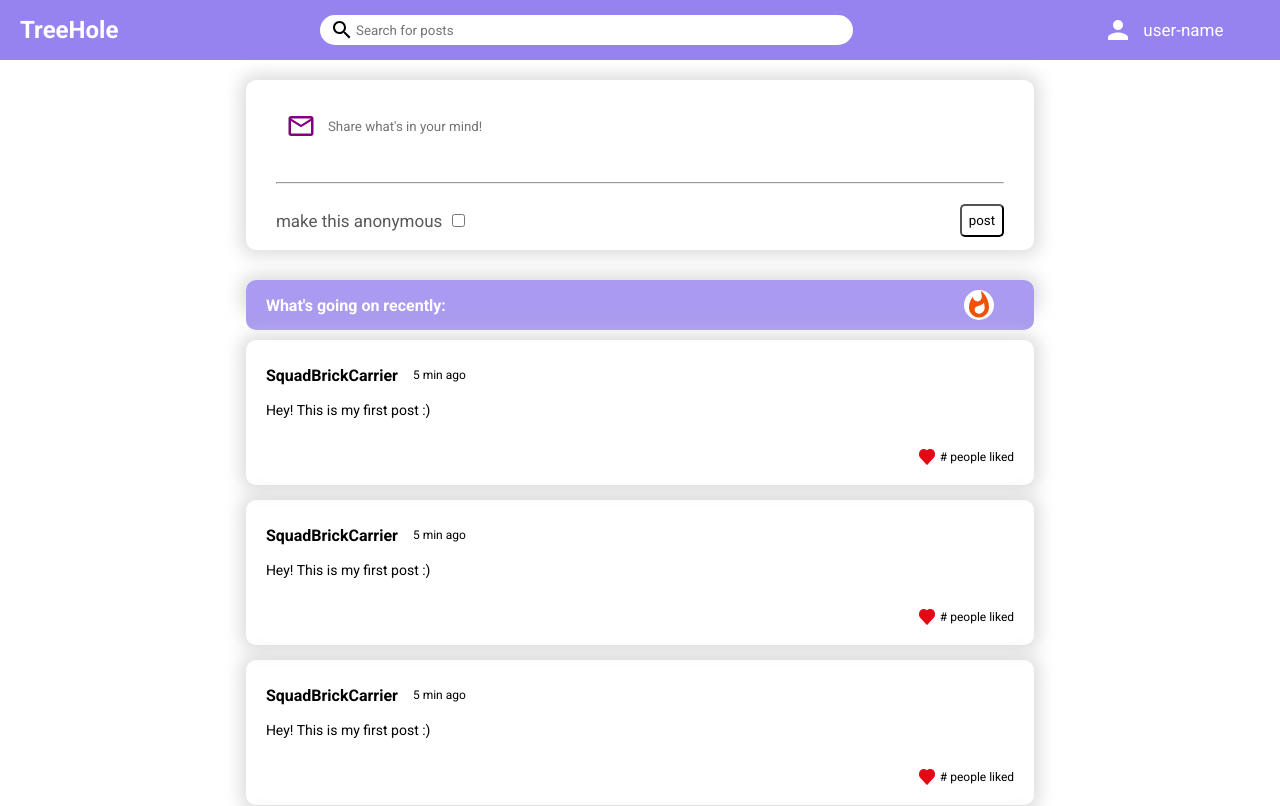
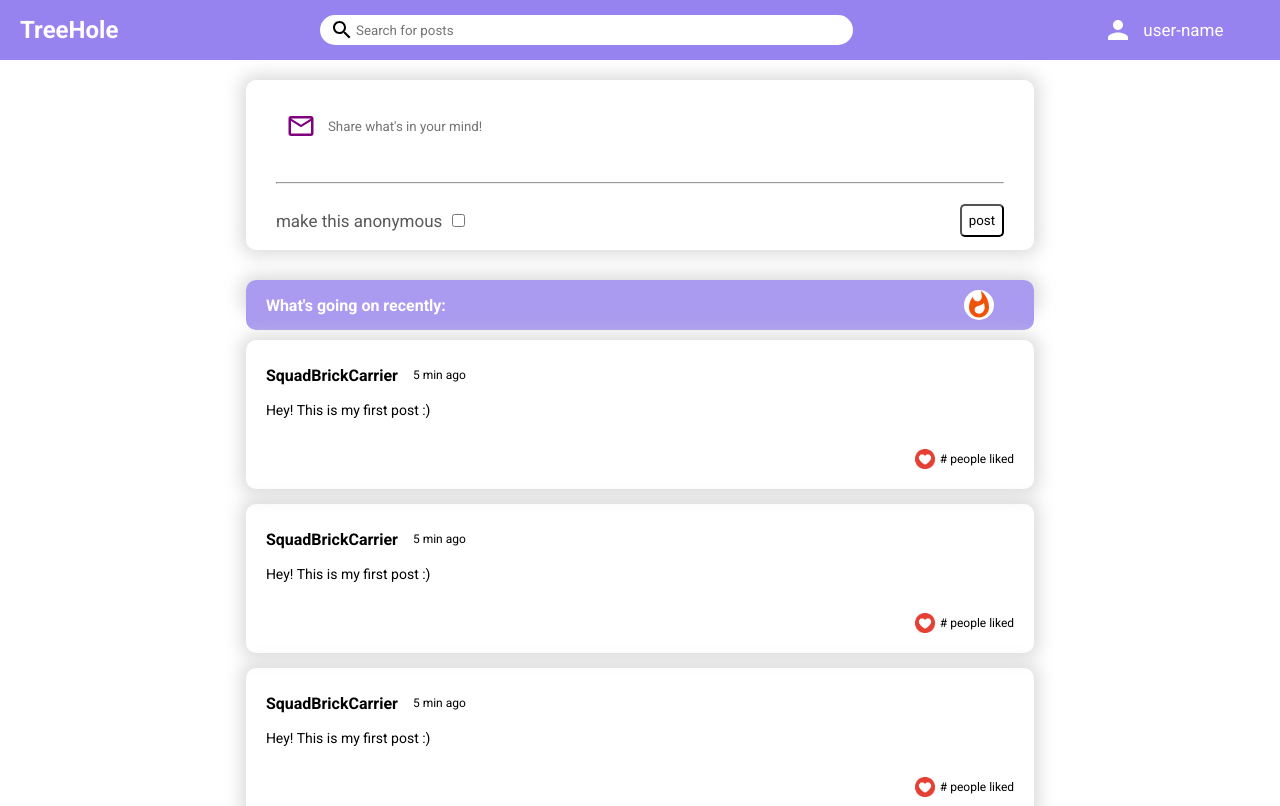
Before and after one commit to Squad-BrickCarriers/CS35L_SquadBrickCarriers-Final-Project, a React (Create React App) app: page / in a window 1280 px wide. Shown: the top 806 px of the page. Built offline with nearby package versions, Linux system fonts and the light colour scheme.

Commit message:
like icon changed

```diff
--- a/src/components/post/Post.jsx
+++ b/src/components/post/Post.jsx
@@ -1,5 +1,4 @@
 import "./post.css"
-import {Whatshot} from "@material-ui/icons"
 
 export default function Post(){
     return(
@@ -16,7 +15,7 @@ export default function Post(){
                     <div className="postBottomLeft"></div>
                     <div className="postBottomRight">
                         <img className="like"
-                        src="assets/heart.png" alt=""
+                        src="assets/likeIcon.png" alt=""
                         />
                         <span className="likeCount"># people liked</span>
                     </div>
--- a/src/components/post/post.css
+++ b/src/components/post/post.css
@@ -42,8 +42,8 @@
 }
 
 .like{
-    width: 16px;
-    height: 16px;
+    width: 20px;
+    height: 20px;
     margin-right: 5px;
     cursor: pointer;
 }
```
Also changed, not shown: public/assets/likeIcon.png (added).
